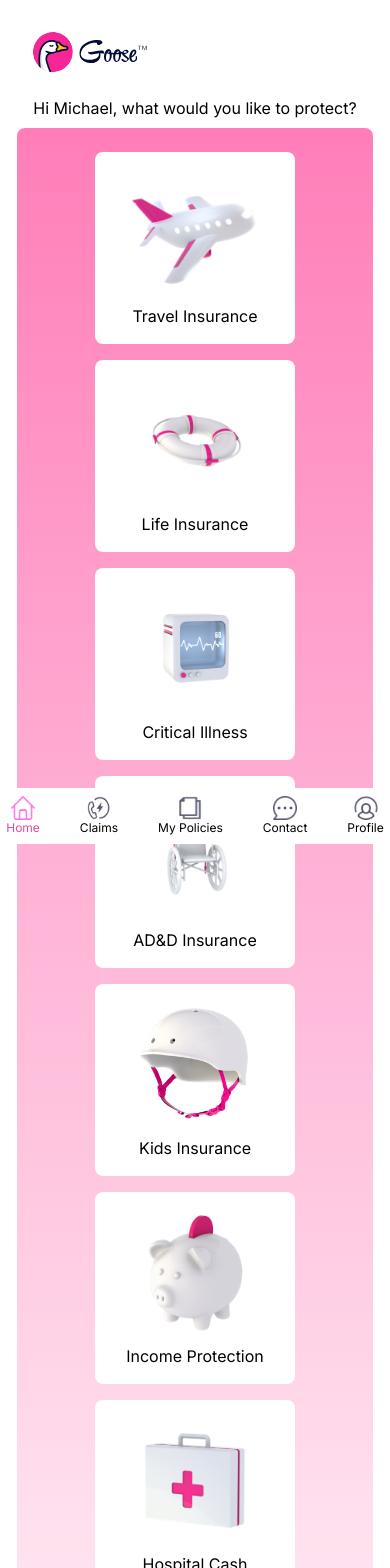
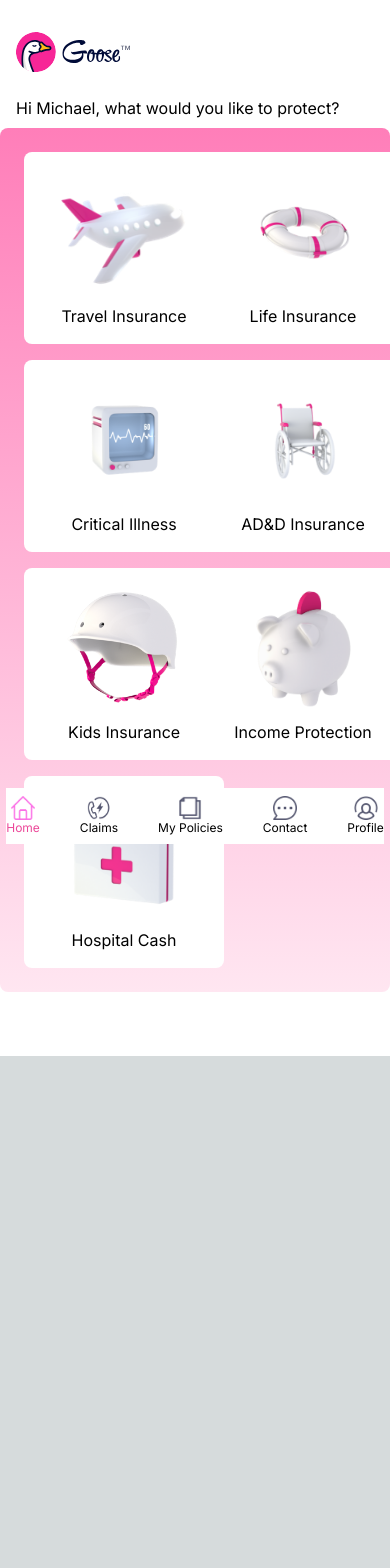
Before and after one commit to Michael-Goose/goosewebappnextjs, a Next.js app: page /home in a window 390 px wide. Shown: the top 1568 px of the page. After the commit the page ends 1056 px from the top, so only its background shows below. Built offline with nearby package versions, Linux system fonts and the light colour scheme.

Commit message:
clickable buttons

```diff
--- a/app/home/kids-insurance/page.tsx
+++ b/app/home/kids-insurance/page.tsx
@@ -52,7 +52,7 @@ export default function Component() {
                 </div>
             </div>
             <div className="flex justify-center mt-auto p-4">
-                <Link href="/kids-insurance/quote">
+                <Link href="/home/kids-insurance/quote">
                     <button className="bg-pink-500 text-white font-bold py-6 px-16 rounded">Get A Quote</button>
                 </Link>
             </div>
--- a/app/home/page.tsx
+++ b/app/home/page.tsx
@@ -8,57 +8,71 @@ export default function Page() {
           <img src="/goose_logo.svg" alt="Goose Logo" className="mb-4" />
           <h1 className="text-black py-2">Hi Michael, what would you like to protect?</h1>
         </div>
-        <div className="grid grid-cols-1 sm:grid-cols-2 md:grid-cols-3 gap-4 bg-gradient-to-b from-[#ff7eb9] to-[#ffe6f1] p-6 rounded-lg max-w-[800px]">
-          <div className="bg-white p-4 rounded-lg flex flex-col items-center w-[200px] mx-auto">
+        <div className="grid grid-cols-2 sm:grid-cols-3 gap-4 bg-gradient-to-b from-[#ff7eb9] to-[#ffe6f1] p-6 rounded-lg max-w-[800px]">
+          <a href="/home/travel-insurance" className="group">
+            <div className="bg-white p-4 rounded-lg flex flex-col items-center w-[200px]">
               <img src="/icons/travel-insurance.webp" alt="Travel" className="h-32 w-32 object-contain" />
               <p className="text-black mt-2">Travel Insurance</p>
             </div>
-          <div className="bg-white p-4 rounded-lg flex flex-col items-center w-[200px] mx-auto">
+          </a>
+          <a href="/home/life-insurance" className="group">
+            <div className="bg-white p-4 rounded-lg flex flex-col items-center w-[200px]">
               <img src="/icons/life-insurance.webp" alt="Life Insurance" className="h-32 w-32 object-contain" />
               <p className="text-black mt-2">Life Insurance</p>
             </div>
-          <div className="bg-white p-4 rounded-lg flex flex-col items-center w-[200px] mx-auto">
+          </a>
+          <a href="/home/critical-illness" className="group">
+            <div className="bg-white p-4 rounded-lg flex flex-col items-center w-[200px]">
               <img src="/icons/critical-illness.webp" alt="Critical Illness" className="h-32 w-32 object-contain" />
               <p className="text-black mt-2">Critical Illness</p>
             </div>
-          <div className="bg-white p-4 rounded-lg flex flex-col items-center w-[200px] mx-auto">
+          </a>
+          <a href="/home/accident-insurance" className="group">
+            <div className="bg-white p-4 rounded-lg flex flex-col items-center w-[200px]">
               <img src="/icons/accident-insurance.webp" alt="AD&D Insurance" className="h-32 w-32 object-contain" />
               <p className="text-black mt-2">AD&D Insurance</p>
             </div>
-          <div className="bg-white p-4 rounded-lg flex flex-col items-center w-[200px] mx-auto">
+          </a>
+          <a href="/home/kids-insurance" className="group">
+            <div className="bg-white p-4 rounded-lg flex flex-col items-center w-[200px]">
               <img src="/icons/kid-insurance.webp" alt="Kids Insurance" className="h-32 w-32 object-contain" />
               <p className="text-black mt-2">Kids Insurance</p>
             </div>
-          <div className="bg-white p-4 rounded-lg flex flex-col items-center w-[200px] mx-auto">
+          </a>
+          <a href="/home/income-protection" className="group">
+            <div className="bg-white p-4 rounded-lg flex flex-col items-center w-[200px]">
               <img src="/icons/icon-income-protection.webp" alt="Income Protection" className="h-32 w-32 object-contain" />
               <p className="text-black mt-2">Income Protection</p>
             </div>
-          <div className="bg-white p-4 rounded-lg flex flex-col items-center w-[200px] mx-auto col-span-1">
+          </a>
+          <a href="/home/hospital-cash" className="group">
+            <div className="bg-white p-4 rounded-lg col-span-2 sm:col-span-1 flex flex-col items-center w-[200px]">
               <img src="/icons/icon-hospital-cash.webp" alt="Hospital Cash" className="h-32 w-32 object-contain" />
               <p className="text-black mt-2">Hospital Cash</p>
             </div>
+          </a>
         </div>
       </div>
       <div className="flex justify-center fixed inset-x-0 bottom-0">
         <nav className="flex bg-white py-2 max-w-[800px]">
           <div className="flex justify-around gap-10 lg:gap-20">
-            <a href="home" className="flex flex-col items-center text-xs">
+            <a href="/home" className="flex flex-col items-center text-xs">
               <img src="/icons/nav-home.webp" alt="Home" className="h-6 w-6 filter-pink" />
               <span className="text-pink-500">Home</span>
             </a>
-            <a href="claims" className="flex flex-col items-center text-xs">
+            <a href="/claims" className="flex flex-col items-center text-xs">
               <img src="/icons/nav-claim.webp" alt="Claims" className="h-6 w-6" />
               <span className="text-black">Claims</span>
             </a>
-            <a href="my-policies" className="flex flex-col items-center text-xs">
+            <a href="/my-policies" className="flex flex-col items-center text-xs">
               <img src="/icons/nav-mypolicies.webp" alt="My Policies" className="h-6 w-6" />
               <span className="text-black">My Policies</span>
             </a>
-            <a href="contact" className="flex flex-col items-center text-xs">
+            <a href="/contact" className="flex flex-col items-center text-xs">
               <img src="/icons/nav-contact.webp" alt="Contact" className="h-6 w-6" />
               <span className="text-black">Contact</span>
             </a>
-            <a href="profile" className="flex flex-col items-center text-xs">
+            <a href="/profile" className="flex flex-col items-center text-xs">
               <img src="/icons/nav-profile.webp" alt="Profile" className="h-6 w-6" />
               <span className="text-black">Profile</span>
             </a>
```
Lines whose indentation alone changed are shown as unchanged.
